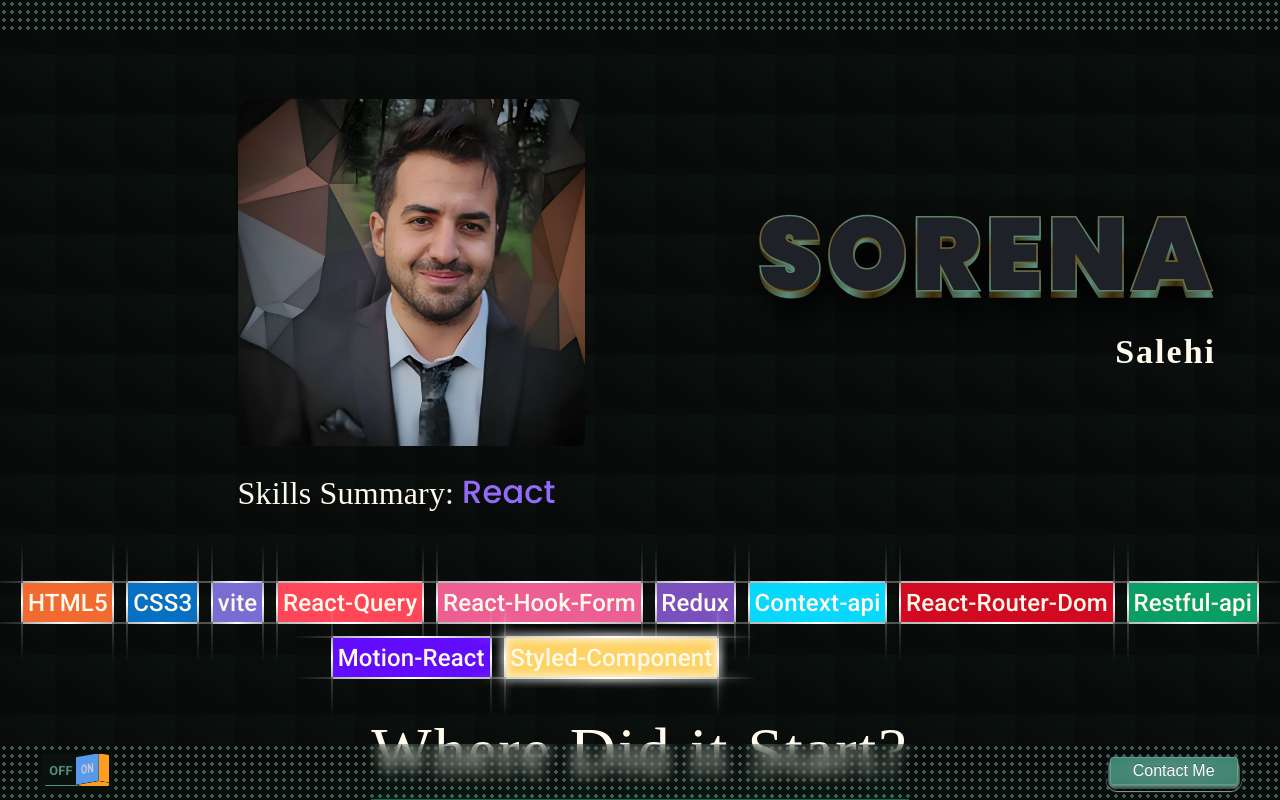
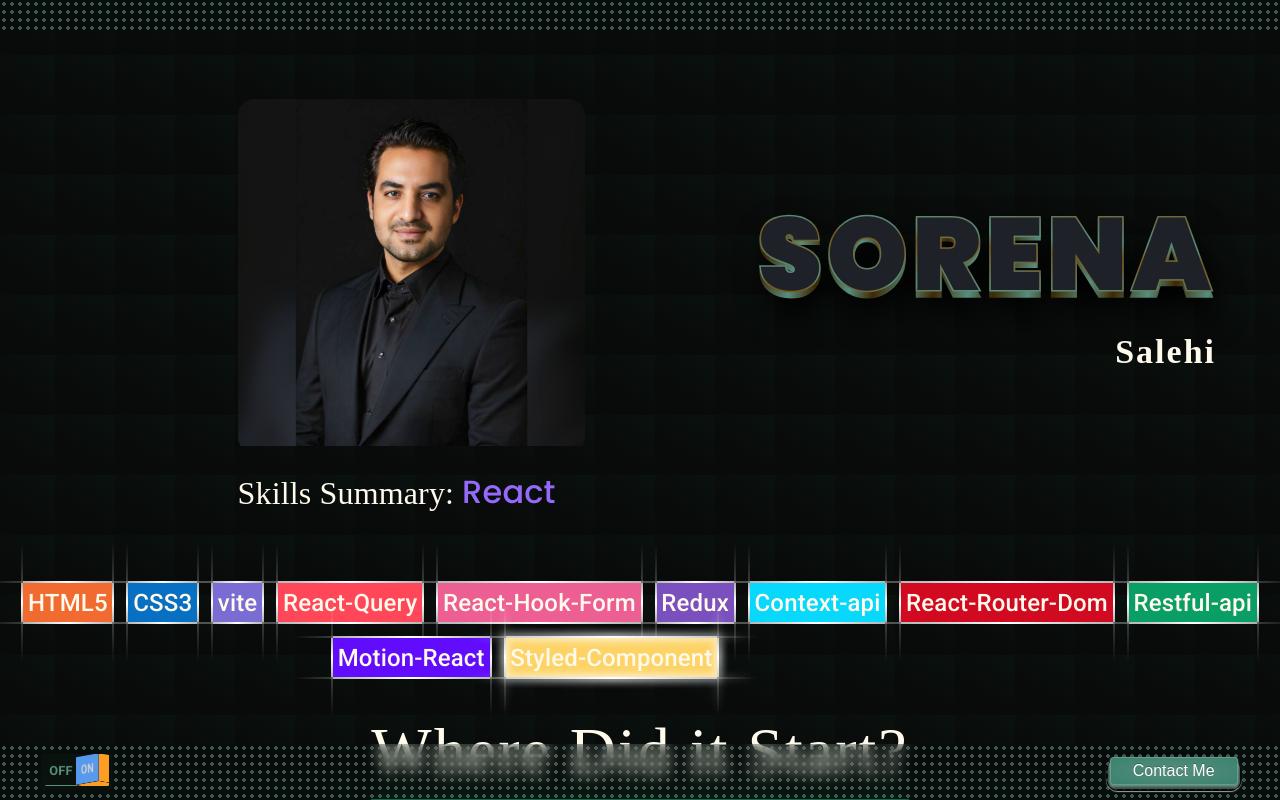
Before and after one commit to SorenaSalehi/My-Portfolio, a React (Vite) app: page / in a window 1280 px wide. Built offline with nearby package versions, Linux system fonts and the light colour scheme; a web font is replaced by a local one.

Commit message:
img changed

```diff
--- a/src/components/Header.jsx
+++ b/src/components/Header.jsx
@@ -47,7 +47,7 @@ export default function Header() {
             loading="lazy"
             component="img"
             alt="sorena-img"
-            src="/myImg.webp"
+            src="/MyImg.jpg"
             width={"100%"}
             height={"auto"}
             style={{
```
Also changed, not shown: public/MyImg.jpg (added), public/myImg.webp.
